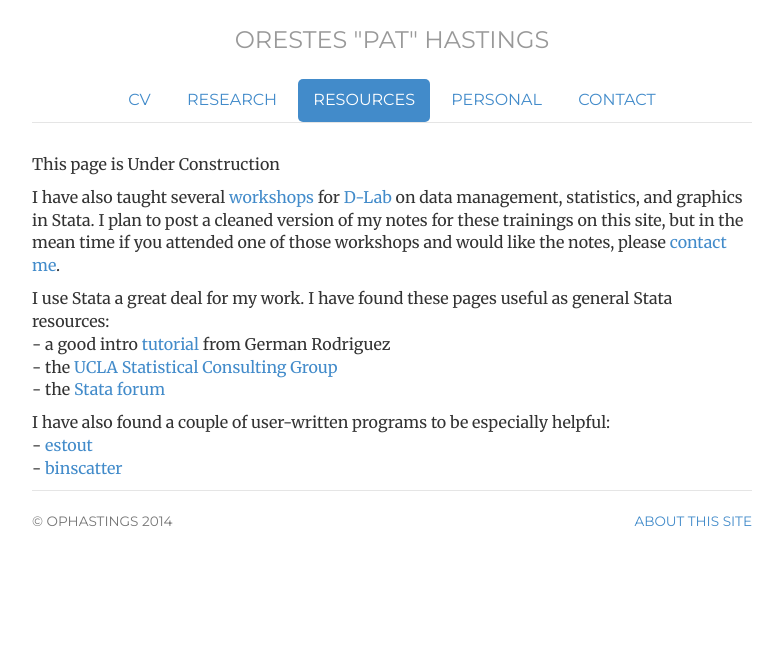
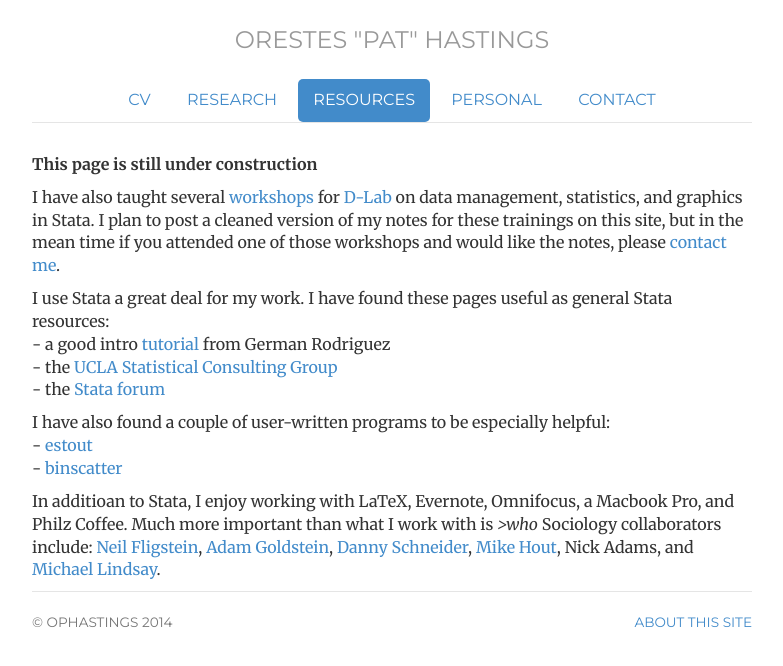
Before and after one commit to ophastings/ophastings.github.io, a Jekyll site: the page built from resources/index.html, in a window 1280 px wide. Shown: the top 666 px of the page, without its empty margins (248-1031 px from the left). Built offline with Jekyll 4.4.1, drawn with Linux system fonts in a browser that asks for light colours.

Commit message:
Update index.html

```diff
--- a/resources/index.html
+++ b/resources/index.html
@@ -8,7 +8,7 @@ personal: passive
 contact: passive
 description: Resources page of ophastings.com, the website of Orestes Hastings, a sociology PhD candidate at UC Berkeley
 ---
-<p>This page is Under Construction</p>
+<p><b>This page is still under construction</b></p>
 
 <p> I have also taught several <a title="http://dlab.berkeley.edu/people/pat-hastings" href="http://dlab.berkeley.edu/people/pat-hastings">workshops</a>
   for <a href = "http://dlab.berkeley.edu/">D-Lab</a> on data management, statistics, and graphics in Stata. I plan to post a cleaned version of my
@@ -27,3 +27,15 @@ I have also found a couple of user-written programs to be especially helpful:
   <li>- <a href="http://repec.org/bocode/e/estout/">estout</a></li>
   <li>- <a href="http://michaelstepner.com/binscatter/">binscatter</a></li>
 </ul>
+
+In additioan to Stata, I enjoy working with LaTeX, Evernote, Omnifocus, a Macbook Pro, and Philz Coffee.
+
+Much more important than what I work with is <i>>who</i I work with.
+<p> Sociology collaborators include:
+	<a href="http://sociology.berkeley.edu/faculty/neil-fligstein">Neil Fligstein</a>,
+	<a href="http://scholar.harvard.edu/adamgoldstein">Adam Goldstein</a>,
+	<a href="http://sociology.berkeley.edu/faculty/daniel-schneider">Danny Schneider</a>,
+	<a href="http://sociology.as.nyu.edu/object/soc.Michael_Hout">Mike Hout</a>,
+	<href="http://sociology.berkeley.edu/graduate-student/nicholas-b-adams"> Nick Adams</a>,
+	and <a href="http://www.gordon.edu/president">Michael Lindsay</a>.
+</p>
```
